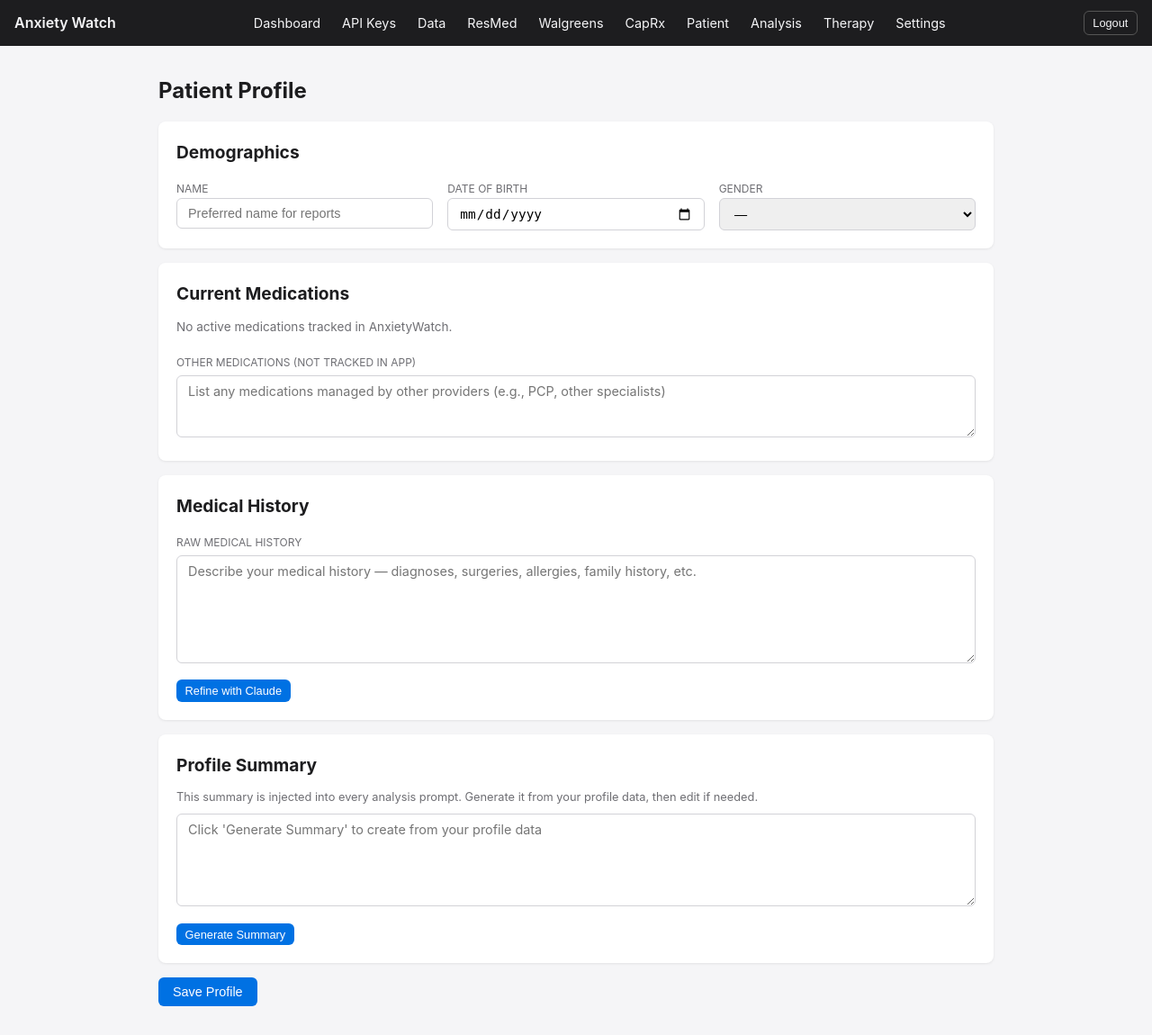
After one commit to chenders/AnxietyWatch, a Flask app: page /admin/patient-profile in a window 1280 px wide. The commit adds this page. Shown: the whole page at 90% size. Run offline with Flask 3, Linux system fonts and the light colour scheme; the visitor is signed in with stand-in values (Sample User, id 1); data that the repository does not hold is empty; some libraries are stand-ins or nearby versions.

Commit message:
feat: add patient profile admin page with CRUD
Adds GET/POST route for single-row patient_profile table with upsert
logic, Jinja2 template following existing card/btn styles, Patient nav
link in base.html, and four new tests covering empty GET, save, update,
and active medication display.

Co-Authored-By: Claude Sonnet 4.6 <noreply@anthropic.com>

```diff
--- a/server/admin.py
+++ b/server/admin.py
@@ -533,6 +533,64 @@ def clear_prescriptions():
 # ---------------------------------------------------------------------------
 
 # ---------------------------------------------------------------------------
+# Patient Profile
+# ---------------------------------------------------------------------------
+
+
+@admin_bp.route("/patient-profile", methods=["GET", "POST"])
+@require_admin
+def patient_profile():
+    db = get_db()
+    cur = db.cursor(cursor_factory=psycopg2.extras.RealDictCursor)
+
+    if request.method == "POST":
+        name = request.form.get("name", "").strip() or None
+        dob_str = request.form.get("date_of_birth", "").strip()
+        dob = dob_str if dob_str else None
+        gender = request.form.get("gender", "").strip() or None
+        other_meds = request.form.get("other_medications", "").strip() or None
+        history_raw = request.form.get("medical_history_raw", "").strip() or None
+        history_structured = request.form.get("medical_history_structured", "").strip() or None
+        profile_summary = request.form.get("profile_summary", "").strip() or None
+
+        # Check if row exists
+        cur.execute("SELECT id FROM patient_profile LIMIT 1")
+        existing = cur.fetchone()
+
+        if existing:
+            cur.execute(
+                "UPDATE patient_profile SET name = %s, date_of_birth = %s, gender = %s, "
+                "other_medications = %s, medical_history_raw = %s, "
+                "medical_history_structured = %s, profile_summary = %s, "
+                "updated_at = NOW() WHERE id = %s",
+                (name, dob, gender, other_meds, history_raw, history_structured,
+                 profile_summary, existing["id"]),
+            )
+        else:
+            cur.execute(
+                "INSERT INTO patient_profile (name, date_of_birth, gender, other_medications, "
+                "medical_history_raw, medical_history_structured, profile_summary) "
+                "VALUES (%s, %s, %s, %s, %s, %s, %s)",
+                (name, dob, gender, other_meds, history_raw, history_structured, profile_summary),
+            )
+        db.commit()
+        flash("Patient profile saved.", "success")
+        return redirect(url_for("admin.patient_profile"))
+
+    # GET — load existing profile and active medications
+    cur.execute("SELECT * FROM patient_profile LIMIT 1")
+    profile = cur.fetchone() or {}
+
+    cur.execute(
+        "SELECT name, default_dose_mg, category FROM medication_definitions "
+        "WHERE is_active = TRUE ORDER BY name"
+    )
+    medications = cur.fetchall()
+
+    return render_template("patient_profile.html", profile=profile, medications=medications)
+
+
+# ---------------------------------------------------------------------------
 # AI Analysis
 # ---------------------------------------------------------------------------
 
--- a/server/templates/base.html
+++ b/server/templates/base.html
@@ -56,6 +56,7 @@
         <a href="{{ url_for('admin.resmed_settings') }}">ResMed</a>
         <a href="{{ url_for('admin.walgreens_settings') }}">Walgreens</a>
         <a href="{{ url_for('admin.caprx_settings') }}">CapRx</a>
+        <a href="{{ url_for('admin.patient_profile') }}">Patient</a>
         <a href="{{ url_for('admin.analysis') }}">Analysis</a>
         <a href="{{ url_for('admin.therapy_schedule') }}">Therapy</a>
         <a href="{{ url_for('admin.app_settings') }}">Settings</a>
--- /dev/null
+++ b/server/templates/patient_profile.html
@@ -0,0 +1,94 @@
+{% extends "base.html" %}
+{% block title %}Patient Profile — Anxiety Watch Admin{% endblock %}
+{% block content %}
+<h1>Patient Profile</h1>
+
+<form method="post" action="{{ url_for('admin.patient_profile') }}">
+    <!-- Demographics -->
+    <div class="card">
+        <h2>Demographics</h2>
+        <div style="display:grid; grid-template-columns:1fr 1fr 1fr; gap:1rem;">
+            <div>
+                <label style="font-size:0.75rem; color:#6e6e73; text-transform:uppercase;">Name</label><br>
+                <input type="text" name="name" value="{{ profile.name or '' }}" placeholder="Preferred name for reports">
+            </div>
+            <div>
+                <label style="font-size:0.75rem; color:#6e6e73; text-transform:uppercase;">Date of Birth</label><br>
+                <input type="date" name="date_of_birth" value="{{ profile.date_of_birth or '' }}"
+                       style="padding:0.5rem 0.75rem; border:1px solid #d2d2d7; border-radius:6px; font-size:0.9rem; width:100%;">
+            </div>
+            <div>
+                <label style="font-size:0.75rem; color:#6e6e73; text-transform:uppercase;">Gender</label><br>
+                <select name="gender" style="padding:0.5rem 0.75rem; border:1px solid #d2d2d7; border-radius:6px; font-size:0.9rem; width:100%;">
+                    <option value="">—</option>
+                    {% for opt in ["Male", "Female", "Non-binary", "Other", "Prefer not to say"] %}
+                    <option value="{{ opt }}" {{ 'selected' if profile.gender == opt else '' }}>{{ opt }}</option>
+                    {% endfor %}
+                </select>
+            </div>
+        </div>
+    </div>
+
+    <!-- Current Medications -->
+    <div class="card">
+        <h2>Current Medications</h2>
+        {% if medications %}
+        <table>
+            <thead><tr><th>Medication</th><th>Default Dose</th><th>Category</th></tr></thead>
+            <tbody>
+            {% for med in medications %}
+            <tr><td>{{ med.name }}</td><td>{{ med.default_dose_mg }} mg</td><td>{{ med.category }}</td></tr>
+            {% endfor %}
+            </tbody>
+        </table>
+        {% else %}
+        <p style="color:#6e6e73; font-size:0.85rem;">No active medications tracked in AnxietyWatch.</p>
+        {% endif %}
+        <div style="margin-top:1rem;">
+            <label style="font-size:0.75rem; color:#6e6e73; text-transform:uppercase;">Other Medications (not tracked in app)</label>
+            <textarea name="other_medications" rows="3"
+                      style="width:100%; padding:0.5rem 0.75rem; border:1px solid #d2d2d7; border-radius:6px; font-size:0.9rem; font-family:inherit; margin-top:0.25rem;"
+                      placeholder="List any medications managed by other providers (e.g., PCP, other specialists)">{{ profile.other_medications or '' }}</textarea>
+        </div>
+    </div>
+
+    <!-- Medical History -->
+    <div class="card">
+        <h2>Medical History</h2>
+        <label style="font-size:0.75rem; color:#6e6e73; text-transform:uppercase;">Raw Medical History</label>
+        <textarea name="medical_history_raw" rows="6" id="history-raw"
+                  style="width:100%; padding:0.5rem 0.75rem; border:1px solid #d2d2d7; border-radius:6px; font-size:0.9rem; font-family:inherit; margin-top:0.25rem;"
+                  placeholder="Describe your medical history — diagnoses, surgeries, allergies, family history, etc.">{{ profile.medical_history_raw or '' }}</textarea>
+        <div style="margin-top:0.75rem; display:flex; gap:0.5rem;">
+            <button type="button" id="btn-refine" class="btn btn-primary btn-sm">Refine with Claude</button>
+            <span id="refine-status" style="font-size:0.8rem; color:#6e6e73; align-self:center;"></span>
+        </div>
+
+        {% if profile.medical_history_structured %}
+        <div style="margin-top:1rem;">
+            <label style="font-size:0.75rem; color:#6e6e73; text-transform:uppercase;">Structured Medical History (Claude-refined)</label>
+            <textarea name="medical_history_structured" rows="8"
+                      style="width:100%; padding:0.5rem 0.75rem; border:1px solid #d2d2d7; border-radius:6px; font-size:0.9rem; font-family:inherit; margin-top:0.25rem;">{{ profile.medical_history_structured or '' }}</textarea>
+        </div>
+        {% else %}
+        <input type="hidden" name="medical_history_structured" value="">
+        {% endif %}
+    </div>
+
+    <!-- Profile Summary -->
+    <div class="card">
+        <h2>Profile Summary</h2>
+        <p style="font-size:0.8rem; color:#6e6e73; margin-bottom:0.5rem;">
+            This summary is injected into every analysis prompt. Generate it from your profile data, then edit if needed.
+        </p>
+        <textarea name="profile_summary" rows="5"
+                  style="width:100%; padding:0.5rem 0.75rem; border:1px solid #d2d2d7; border-radius:6px; font-size:0.9rem; font-family:inherit;"
+                  placeholder="Click 'Generate Summary' to create from your profile data">{{ profile.profile_summary or '' }}</textarea>
+        <div style="margin-top:0.75rem;">
+            <button type="button" id="btn-generate-summary" class="btn btn-primary btn-sm">Generate Summary</button>
+        </div>
+    </div>
+
+    <button type="submit" class="btn btn-primary">Save Profile</button>
+</form>
+{% endblock %}
```
Also changed, not shown: server/tests/test_profiles.py (+81 -0 lines).
